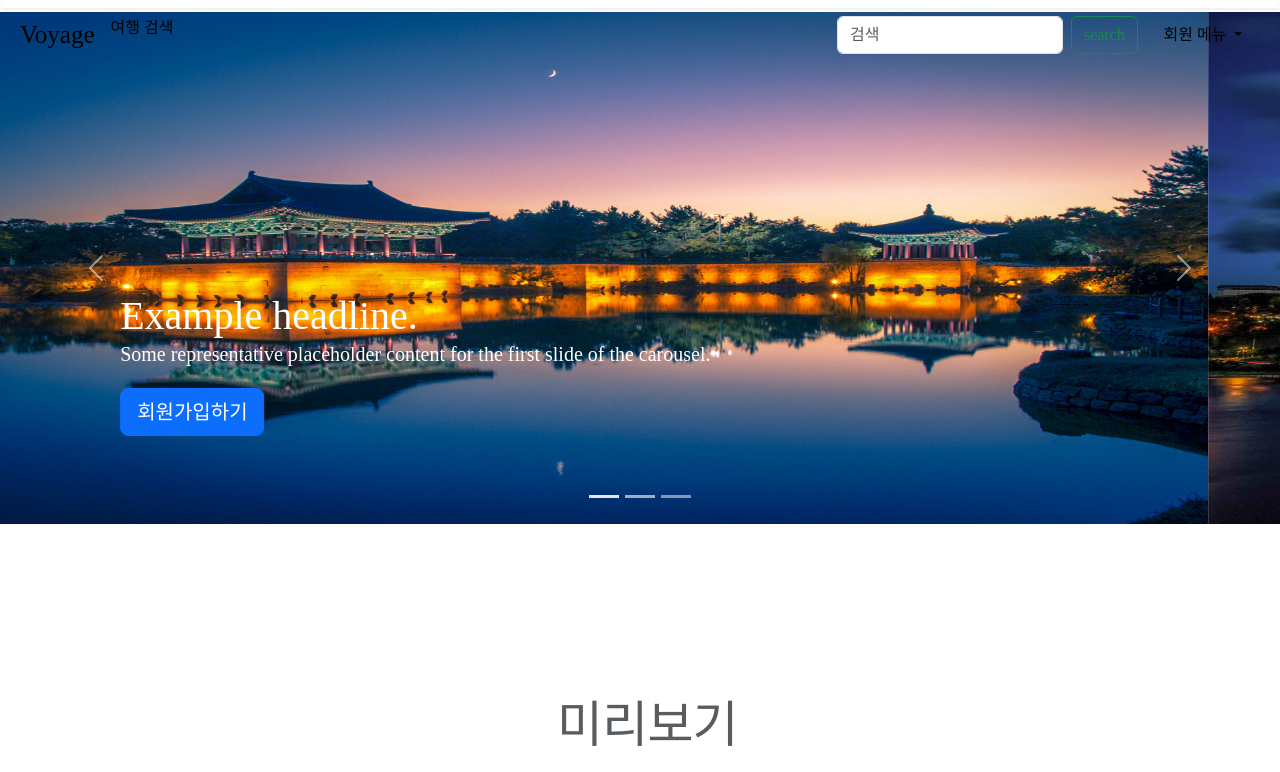
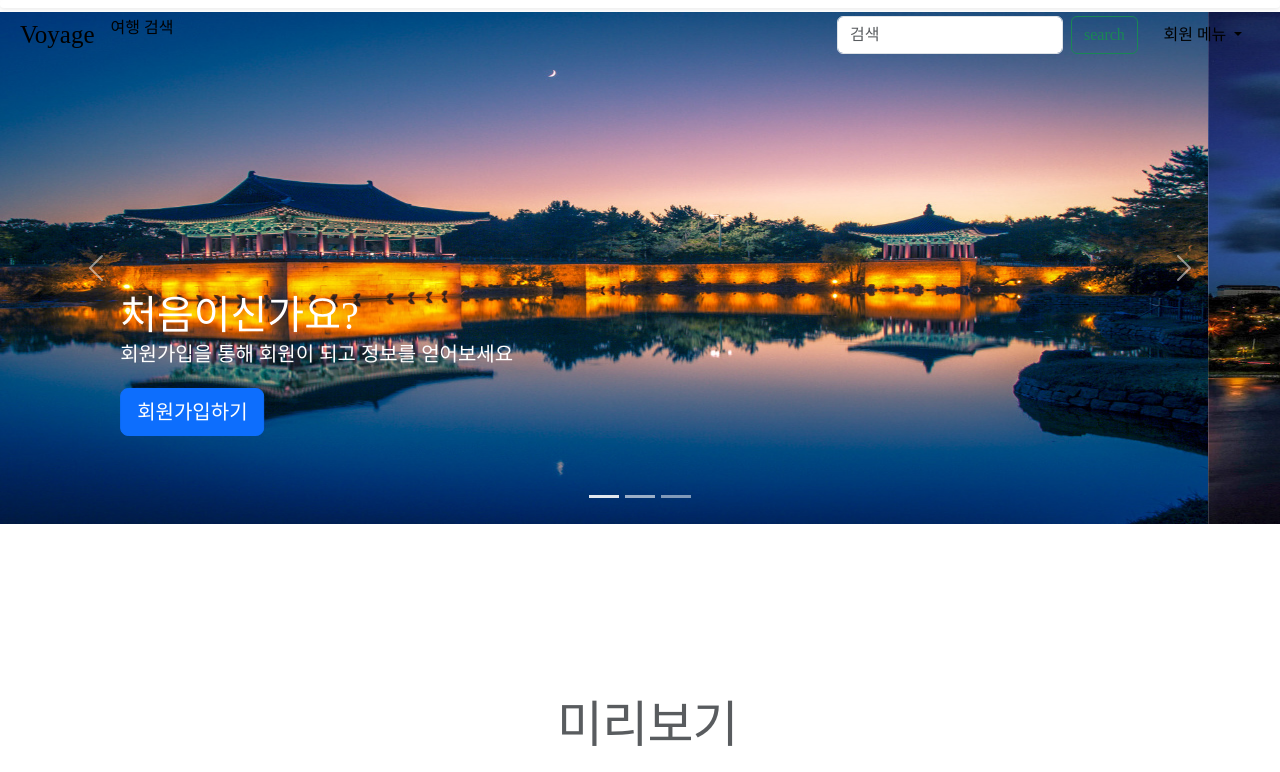
Before and after one commit to ChaCha3088/voyage, a Vue app in the folder frontend/: page / in a window 1280 px wide. Shown: the top 772 px of the page. Built offline with nearby package versions, Linux system fonts and the light colour scheme; grey boxes are pictures that could not be loaded; a web font is replaced by a local one.

Commit message:
[refactor] 메인페이지 캐러셀  수정

```diff
--- a/frontend/src/components/views/WelcomeView.vue
+++ b/frontend/src/components/views/WelcomeView.vue
@@ -15,8 +15,8 @@
                 <img src="../images/다운로드.jpg" class="d-block w-100" alt="이미지3">
                 <div class="container">
                     <div class="carousel-caption text-start">
-                        <h1>Example headline.</h1>
-                        <p>Some representative placeholder content for the first slide of the carousel.</p>
+                        <h1>처음이신가요?</h1>
+                        <p>회원가입을 통해 회원이 되고 정보를 얻어보세요</p>
                         <p><a class="btn btn-lg btn-primary" href="#"><router-link :to="{ name: 'signup' }"
                                     class="nav-link">회원가입하기</router-link></a></p>
                     </div>
@@ -27,8 +27,8 @@
 
                 <div class="container">
                     <div class="carousel-caption">
-                        <h1>Another example headline.</h1>
-                        <p>Some representative placeholder content for the second slide of the carousel.</p>
+                        <h1>이미 회원이신가요?</h1>
+                        <p>로그인하고 정보를 관리해보세요</p>
                         <p><a class="btn btn-lg btn-primary" href="#"><router-link :to="{ name: 'signin' }"
                                     class="nav-link">로그인하기</router-link></a></p>
                     </div>
@@ -39,8 +39,8 @@
 
                 <div class="container">
                     <div class="carousel-caption text-end">
-                        <h1>One more for good measure.</h1>
-                        <p>Some representative placeholder content for the third slide of this carousel.</p>
+                        <h1>여행에 관해 더 자세하게</h1>
+                        <p>관광지를 검색해보세요</p>
                         <p><a class="btn btn-lg btn-primary" href="#"><router-link :to="{ name: 'attractionInfo' }"
                                     class="nav-link">검색하러가기</router-link></a></p>
                     </div>
```
